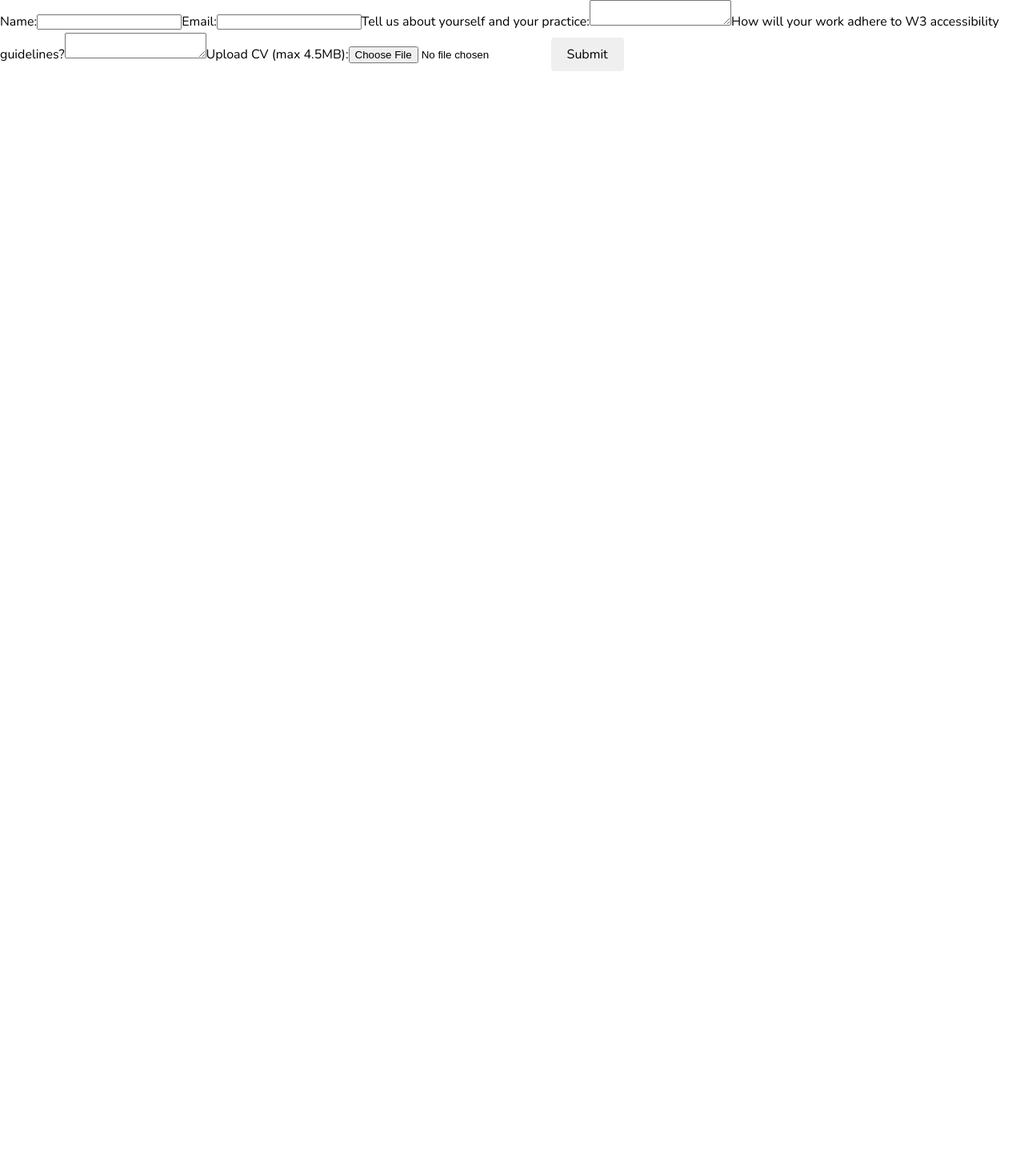
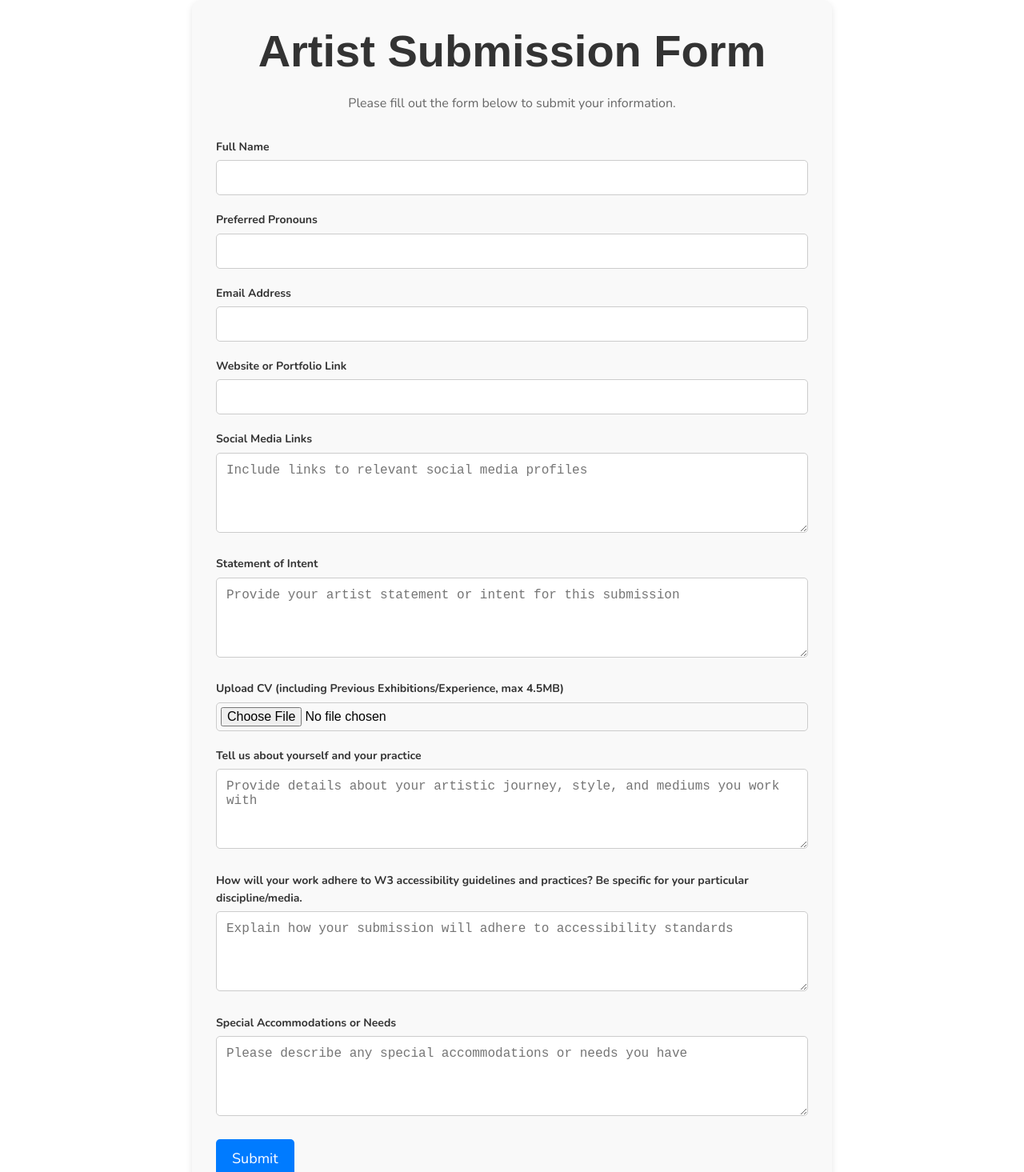
Before and after one commit to KirkFord/Kirk-Ford-BrainStation-Capstone-MAGENTA, a React (Vite) app: page /submit-artwork in a window 1280 px wide. Shown: the top 1465 px of the page at 80% size. Before the commit the page ends 800 px from the top, so only its background shows below. Built offline with nearby package versions, Linux system fonts and the light colour scheme.

Commit message:
added basic styling  to the two new components and changed Artist submissions.js

```diff
--- a/src/components/ArtistSubmissionForm/ArtistSubmissionForm.jsx
+++ b/src/components/ArtistSubmissionForm/ArtistSubmissionForm.jsx
@@ -2,45 +2,73 @@ import React, { useState } from 'react';
 import './ArtistSubmissionForm.scss';
 
 const ArtistSubmissionForm = () => {
-    const [name, setName] = useState('');
-    const [email, setEmail] = useState('');
-    const [aboutPractice, setAboutPractice] = useState('');
-    const [accessibilityAdherence, setAccessibilityAdherence] = useState('');
-    const [cvFile, setCvFile] = useState(null); // CV file
+    const [formData, setFormData] = useState({
+        name: '',
+        email: '',
+        pronouns: '',
+        portfolio: '',
+        socialMedia: '',
+        accommodations: '',
+        cv: null, // CV file
+        aboutPractice: '',
+        accessibilityAdherence: '',
+        statementOfIntent: '',
+    });
+
+    const handleChange = (e) => {
+        const { name, value } = e.target;
+        setFormData({
+            ...formData,
+            [name]: value,
+        });
+    };
 
     // File size validation for CV upload
     const handleFileChange = (e) => {
         const file = e.target.files[0];
         if (file && file.size > 4.5 * 1024 * 1024) { // 4.5MB limit
             alert('File size exceeds 4.5MB limit.');
-            setCvFile(null); // Clear the file if it exceeds the limit
+            setFormData({
+                ...formData,
+                cv: null, // Clear the file if it exceeds the limit
+            });
         } else {
-            setCvFile(file); // Set the file if valid
+            setFormData({
+                ...formData,
+                cv: file, // Set the file if valid
+            });
         }
     };
 
     const handleSubmit = async (e) => {
         e.preventDefault();
 
-        const formData = new FormData();
-        formData.append('name', name);
-        formData.append('email', email);
-        formData.append('aboutPractice', aboutPractice);
-        formData.append('accessibilityAdherence', accessibilityAdherence);
-
-        if (cvFile) {
-            formData.append('cv', cvFile); // Add CV file to formData
+        const submissionData = new FormData();
+        for (const key in formData) {
+            submissionData.append(key, formData[key]);
         }
 
         try {
-            const response = await fetch('/api/aAtist-submissions', {
+            const response = await fetch('/api/Artist-submissions', {
                 method: 'POST',
-                body: formData, // Send FormData with both text and file
+                body: submissionData, // Send FormData with both text and file
             });
 
             const result = await response.json();
             if (response.ok) {
                 alert('Submission successful!');
+                setFormData({
+                    name: '',
+                    email: '',
+                    pronouns: '',
+                    portfolio: '',
+                    socialMedia: '',
+                    accommodations: '',
+                    cv: null,
+                    aboutPractice: '',
+                    accessibilityAdherence: '',
+                    statementOfIntent: '',
+                });
             } else {
                 alert(result.error || 'Submission failed.');
             }
@@ -50,38 +78,133 @@ const ArtistSubmissionForm = () => {
     };
 
     return (
+        <div className="artist-submission-form">
+            <h1>Artist Submission Form</h1>
+            <p>Please fill out the form below to submit your information.</p>
+
             <form onSubmit={handleSubmit}>
-            <label>
-                Name:
-                <input type="text" value={name} onChange={(e) => setName(e.target.value)} required />
-            </label>
+                <div className="form-group">
+                    <label htmlFor="name">Full Name</label>
+                    <input
+                        type="text"
+                        id="name"
+                        name="name"
+                        value={formData.name}
+                        onChange={handleChange}
+                        required
+                    />
+                </div>
 
-            <label>
-                Email:
-                <input type="email" value={email} onChange={(e) => setEmail(e.target.value)} required />
-            </label>
+                <div className="form-group">
+                    <label htmlFor="pronouns">Preferred Pronouns</label>
+                    <input
+                        type="text"
+                        id="pronouns"
+                        name="pronouns"
+                        value={formData.pronouns}
+                        onChange={handleChange}
+                    />
+                </div>
 
-            <label>
-                Tell us about yourself and your practice:
-                <textarea value={aboutPractice} onChange={(e) => setAboutPractice(e.target.value)} required />
-            </label>
+                <div className="form-group">
+                    <label htmlFor="email">Email Address</label>
+                    <input
+                        type="email"
+                        id="email"
+                        name="email"
+                        value={formData.email}
+                        onChange={handleChange}
+                        required
+                    />
+                </div>
 
-            <label>
-                How will your work adhere to W3 accessibility guidelines?
-                <textarea value={accessibilityAdherence} onChange={(e) => setAccessibilityAdherence(e.target.value)} required />
-            </label>
+                <div className="form-group">
+                    <label htmlFor="portfolio">Website or Portfolio Link</label>
+                    <input
+                        type="url"
+                        id="portfolio"
+                        name="portfolio"
+                        value={formData.portfolio}
+                        onChange={handleChange}
+                    />
+                </div>
 
-            <label>
-                Upload CV (max 4.5MB):
+                <div className="form-group">
+                    <label htmlFor="socialMedia">Social Media Links</label>
+                    <textarea
+                        id="socialMedia"
+                        name="socialMedia"
+                        value={formData.socialMedia}
+                        onChange={handleChange}
+                        placeholder="Include links to relevant social media profiles"
+                    ></textarea>
+                </div>
+
+                <div className="form-group">
+                    <label htmlFor="statementOfIntent">Statement of Intent</label>
+                    <textarea
+                        id="statementOfIntent"
+                        name="statementOfIntent"
+                        value={formData.statementOfIntent}
+                        onChange={handleChange}
+                        placeholder="Provide your artist statement or intent for this submission"
+                    ></textarea>
+                </div>
+
+                <div className="form-group">
+                    <label htmlFor="cv">Upload CV (including Previous Exhibitions/Experience, max 4.5MB)</label>
                     <input
                         type="file"
+                        id="cv"
+                        name="cv"
                         accept=".pdf,.doc,.docx"
                         onChange={handleFileChange} // Use handleFileChange for file input
+                        required
                     />
+                </div>
+
+                <div className="form-group">
+                    <label htmlFor="aboutPractice">Tell us about yourself and your practice</label>
+                    <textarea
+                        id="aboutPractice"
+                        name="aboutPractice"
+                        value={formData.aboutPractice}
+                        onChange={handleChange}
+                        placeholder="Provide details about your artistic journey, style, and mediums you work with"
+                        required
+                    ></textarea>
+                </div>
+
+                <div className="form-group">
+                    <label htmlFor="accessibilityAdherence">
+                        How will your work adhere to W3 accessibility guidelines and practices? Be specific for your particular discipline/media.
                     </label>
+                    <textarea
+                        id="accessibilityAdherence"
+                        name="accessibilityAdherence"
+                        value={formData.accessibilityAdherence}
+                        onChange={handleChange}
+                        placeholder="Explain how your submission will adhere to accessibility standards"
+                        required
+                    ></textarea>
+                </div>
 
-            <button type="submit">Submit</button>
+                <div className="form-group">
+                    <label htmlFor="accommodations">Special Accommodations or Needs</label>
+                    <textarea
+                        id="accommodations"
+                        name="accommodations"
+                        value={formData.accommodations}
+                        onChange={handleChange}
+                        placeholder="Please describe any special accommodations or needs you have"
+                    ></textarea>
+                </div>
+
+                <button type="submit" className="submit-btn">
+                    Submit
+                </button>
             </form>
+        </div>
     );
 };
 
--- a/src/components/ArtistSubmissionForm/ArtistSubmissionForm.scss
+++ b/src/components/ArtistSubmissionForm/ArtistSubmissionForm.scss
@@ -1,99 +1,102 @@
-/* ArtistSubmissionForm.scss */
-
 .artist-submission-form {
-    max-width: 600px;
+    max-width: 800px;
     margin: 0 auto;
-    padding: 20px;
+    padding: 30px;
     background-color: #f9f9f9;
-    border-radius: 8px;
-    box-shadow: 0 4px 10px rgba(0, 0, 0, 0.1);
+    border-radius: 10px;
+    box-shadow: 0 4px 8px rgba(0, 0, 0, 0.1);
 
     h1 {
         text-align: center;
+        color: #333;
         margin-bottom: 20px;
-        font-size: 2rem;
-        color: #333;
+        font-family: 'Arial', sans-serif;
     }
 
+    p {
+        text-align: center;
+        color: #666;
+        margin-bottom: 30px;
+        font-size: 16px;
+    }
+
+    .form-group {
+        margin-bottom: 20px;
+
         label {
+            font-size: 14px;
+            color: #333;
+            font-weight: bold;
             display: block;
-        margin-bottom: 10px;
-        font-weight: bold;
-        color: #555;
+            margin-bottom: 5px;
         }
 
         input[type="text"],
         input[type="email"],
-    textarea,
-    input[type="file"] {
+        input[type="url"],
+        input[type="file"],
+        textarea {
             width: 100%;
-        padding: 10px;
-        margin-bottom: 15px;
-        font-size: 1rem;
+            padding: 12px;
+            font-size: 16px;
             border: 1px solid #ccc;
-        border-radius: 4px;
+            border-radius: 5px;
             box-sizing: border-box;
+            transition: border-color 0.3s ease;
 
             &:focus {
                 border-color: #007bff;
                 outline: none;
+                box-shadow: 0 0 5px rgba(0, 123, 255, 0.5);
             }
         }
 
         textarea {
             resize: vertical;
-        min-height: 120px;
+            min-height: 100px;
         }
 
         input[type="file"] {
             padding: 5px;
-        border: none;
+        }
     }
 
-    button {
-        width: 100%;
-        padding: 10px;
-        font-size: 1.2rem;
+    .submit-btn {
         background-color: #007bff;
-        color: #fff;
+        color: white;
+        padding: 12px 20px;
+        font-size: 18px;
         border: none;
-        border-radius: 4px;
+        border-radius: 5px;
         cursor: pointer;
         transition: background-color 0.3s ease;
 
         &:hover {
             background-color: #0056b3;
         }
+
+        &:disabled {
+            background-color: #ccc;
+            cursor: not-allowed;
+        }
     }
 
-    .error {
+    /* Error message styling */
+    .error-message {
         color: red;
-        font-size: 0.875rem;
+        font-size: 14px;
+        margin-top: -10px;
         margin-bottom: 10px;
     }
 
-    /* Media Queries */
-    @media (max-width: 768px) {
-        padding: 15px;
+    /* Responsive styling */
+    @media (max-width: 600px) {
+        padding: 20px;
 
-        h1 {
-            font-size: 1.5rem;
-        }
-
-        button {
-            font-size: 1rem;
-        }
-    }
-
-    @media (max-width: 480px) {
-        padding: 10px;
-
-        h1 {
-            font-size: 1.25rem;
-        }
-
-        button {
-            font-size: 0.9rem;
+        .submit-btn {
+            width: 100%;
+            padding: 12px;
+            font-size: 16px;
         }
     }
 }
```
Also changed, not shown: api/Artist-submissions.js (+81 -201 lines), src/components/WebGallery/Webgallery.scss (+49 -55 lines). Lines whose indentation alone changed are shown as unchanged.
